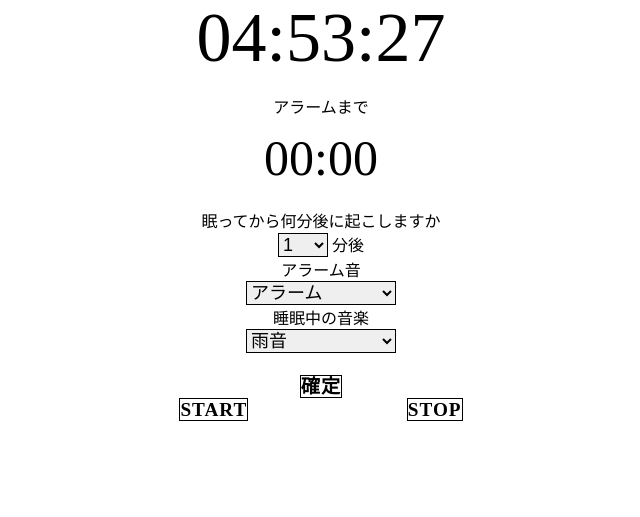
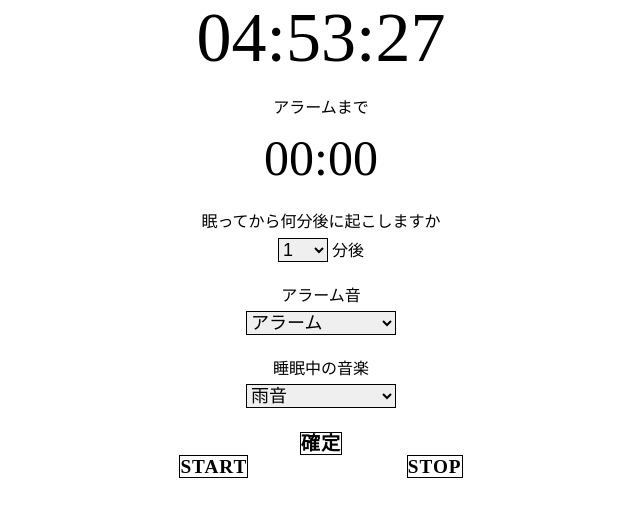
Before and after one commit to bisnii/hacku, a Flask app: page / in a window 1280 px wide. Shown: the part 149-666 px from the top of the page, without its empty margins (319-959 px from the left). Run offline with Flask 2, Linux system fonts and the light colour scheme.

Commit message:
update #21 index.htmlを更新

```diff
--- a/static/css/index.css
+++ b/static/css/index.css
@@ -81,3 +81,11 @@ form
     display: flex;
     justify-content: space-evenly;
 }
+
+.select_content {
+    margin-bottom: 20px;
+}
+
+.select_content p {
+    margin-bottom: 5px;
+}
--- a/templates/index.html
+++ b/templates/index.html
@@ -2,8 +2,10 @@
 <html>
 <head>
     <meta charset='utf-8'>
+    <meta http-equiv="X-UA-Compatible" content="IE=edge">
+    <meta name="viewport" content="width=device-width, initial-scale=1.0">
     <title>(仮)Health Care for Engineer</title>
-    <link rel="stylesheet" type="text/css" href="../static/css/index.css">
+    <link rel="stylesheet" type="text/css" href="/static/css/index.css">
 </head>
 <body>
     <div class="entire">
@@ -13,12 +15,14 @@
             <div><a href="" class="button2">1日の記録</a></div>
             <div><a href="" class="button3">ログイン<br></a></div>
         </div>
+
         <p id='clock' class="clock"></p>
         <p id='timer' class="timer">アラームまで</p>
         <p id="time" class="time"></p>
 
-        <form name="set_time">
-            眠ってから何分後に起こしますか<br>
+        <form>
+            <div class="select_content">
+                <p>眠ってから何分後に起こしますか</p>
                 <select name="alarmTime" id="alarmTime" class="drop_down1">
                     <option value="1m" selected>1</option>
                     <option value="5m">5</option>
@@ -26,30 +30,30 @@
                     <option value="30m">30</option>
                     <option value="60m">60</option>
                 </select>
-            分後<br>
-        </form>
+                <span>分後</span>
+            </div>
 
-
-        <form name="wake_up_sound">
-            アラーム音<br>
+            <div class="select_content">
+                <p>アラーム音</p>
                 <select name="sound" id="alarmMusic" class="drop_down2">
                     <option value="alarm" selected>アラーム</option>
                     <option value="telephone">着信音</option>
                     <option value="bell">ベル</option>
                     <option>アラーム4</option>
                 </select>
-        </form>
+            </div>
 
-        <form name="sleeping_music">
-            睡眠中の音楽<br>
+            <div class="select_content">
+                <p>睡眠中の音楽</p>
                 <select name="music" id="bgm" class="drop_down2">
                     <option value="rain" selected>雨音</option>
                     <option value="sea">海波</option>
                     <option value="country">田舎</option>
                     <option>音楽4</option>
                 </select>
+            </div>
         </form>
-        <br>
+
         <div id="check" class='check'>
             <a id="decision" class="check_button">確定</a>
         </div>
@@ -58,7 +62,8 @@
             <div><a id="timerStop" class="timerStop">STOP</a></div>
         </div>
     </div>
-    <script type='text/javascript' src="../static/scripts/clock.js"></script>
-    <script type='text/javascript' src="../static/scripts/alarm.js"></script>
+
+    <script type='text/javascript' src="/static/scripts/clock.js"></script>
+    <script type='text/javascript' src="/static/scripts/alarm.js"></script>
 </body>
 </html>
```
Lines whose indentation alone changed are shown as unchanged.
